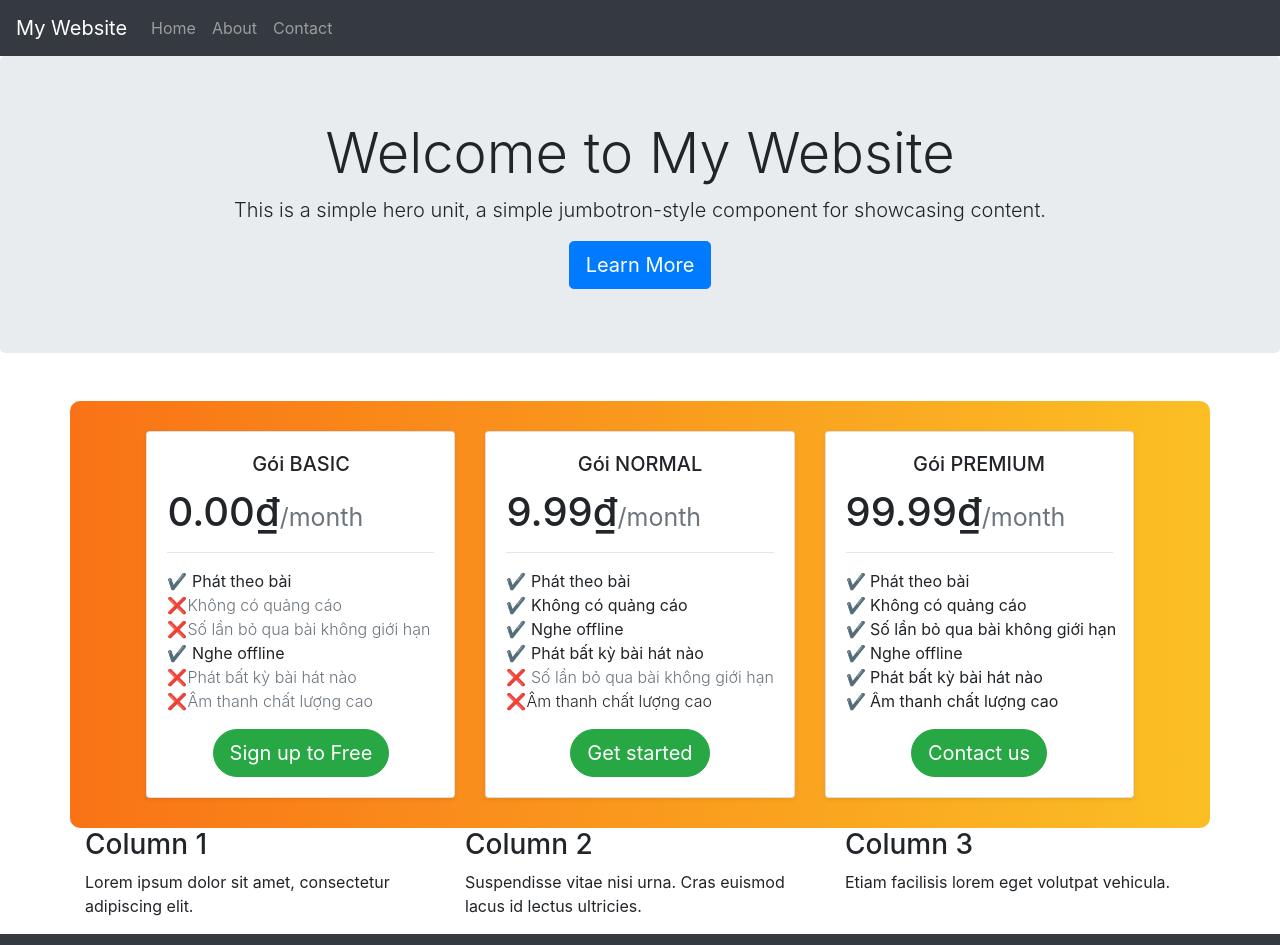
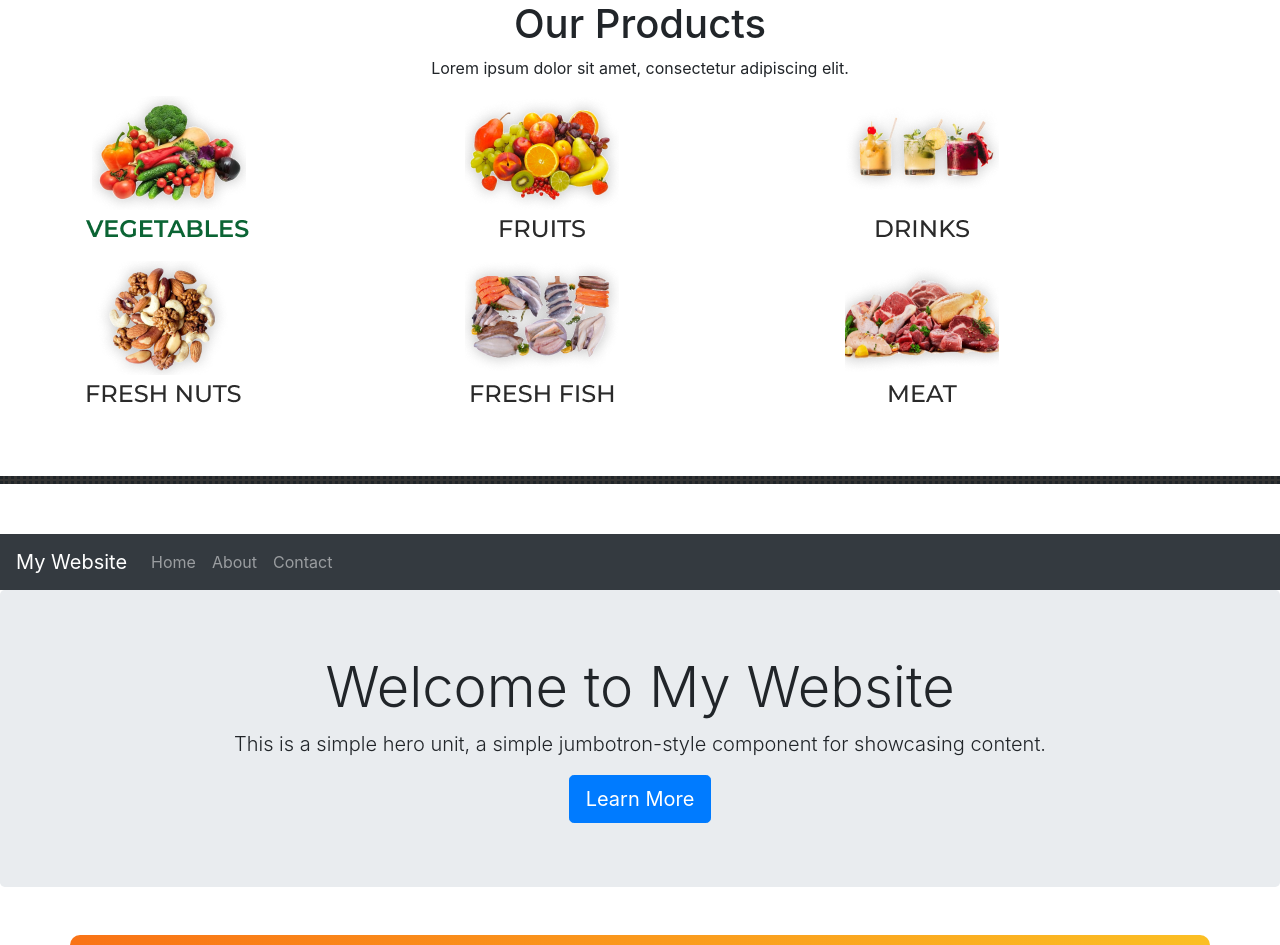
Before and after one commit to sondoansda/11_241IS19A03_Bootstrap, a plain HTML site: page index.html in a window 1280 px wide. Shown: the top 945 px of the page. Drawn offline with nearby package versions, Linux system fonts and the light colour scheme.

Commit message:
update content

```diff
--- a/index.html
+++ b/index.html
@@ -4,13 +4,61 @@
 <head>
     <meta charset="UTF-8">
     <meta name="viewport" content="width=device-width, initial-scale=1.0">
-    <title>Bootstrap 4 Basic Page</title>
-    <link rel="stylesheet" href="https://stackpath.bootstrapcdn.com/bootstrap/4.5.2/css/bootstrap.min.css">
+    <title>Homework Bootstrap </title>
+    <link rel="stylesheet" href="https://cdn.jsdelivr.net/npm/bootstrap@4.6.2/dist/css/bootstrap.min.css">
+    <style>
+        hr {
+            border: dotted;
+            height: 2px;
+            background-color: #333;
+            margin: 50px 0;
+        }
+        h1{
+            text-align:center;
+        }
+        p{
+            text-align: center;
+        }
+
+    </style>
+</head>
 
 
-</head>
+<body>
+    <!--Exercise 1: Responsive Image Gallery-->
+    <h1> Our Products </h1>
+    <p> Lorem ipsum dolor sit amet, consectetur adipiscing elit.</p>
+    <div class="container">
+        <div class="row">
+            <!-- 1 -->
+            <div class="col-12 col-md-4 mb-3">
+                <img src="img hw/TH p2.1.png" alt="Image 1" class="img-fluid">
+            </div>
+            <!-- 2 -->
+            <div class="col-12 col-md-4 mb-3">
+                <img src="img hw/TH p2.2.png" alt="Image 2" class="img-fluid">
+            </div>
+            <!-- 3 -->
+            <div class="col-12 col-md-4 mb-3">
+                <img src="img hw/TH p2.3.png" alt="Image 3" class="img-fluid">
+            </div>
+            <!-- 4 -->
+            <div class="col-12 col-md-4 mb-3">
+                <img src="img hw/TH p2.4.png" alt="Image 4" class="img-fluid">
+            </div>
+            <!-- 5 -->
+            <div class="col-12 col-md-4 mb-3">
+                <img src="img hw/TH p2.5.png" alt="Image 5" class="img-fluid">
+            </div>
+            <!-- 6 -->
+            <div class="col-12 col-md-4 mb-3">
+                <img src="img hw/TH p2.6.png" alt="Image 6" class="img-fluid">
+            </div>
+        </div>
+    </div>
+    <hr>
 
-<body>
+    <!--Exercise 3: Add a Pricing Table-->
     <nav class="navbar navbar-expand-lg navbar-dark bg-dark">
         <a class="navbar-brand" href="#">My Website</a>
         <button class="navbar-toggler" type="button" data-toggle="collapse" data-target="#navbarNav"
```
Also changed, not shown: img hw/TH p2.1.png (added), img hw/TH p2.2.png (added), img hw/TH p2.3.png (added), img hw/TH p2.4.png (added), img hw/TH p2.5.png (added), img hw/TH p2.6.png (added).
